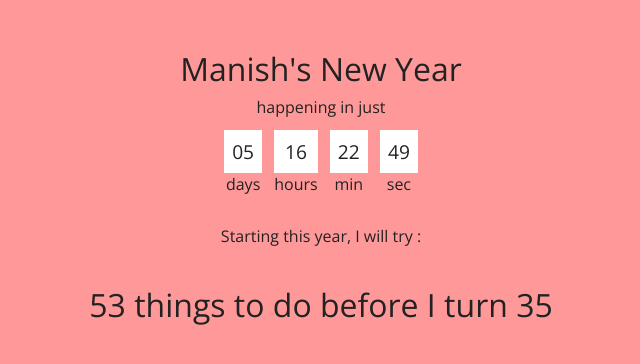
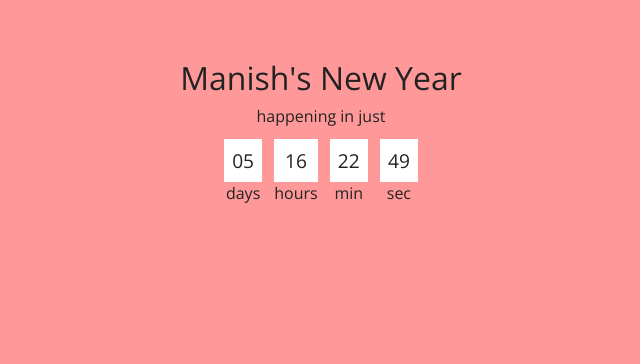
Before and after one commit to manishekhawat/manishekhawat.github.io, a plain HTML site: page index.html in a window 1280 px wide. Shown: the whole page, without its empty margins (319-959 px from the left). Drawn offline with nearby package versions, Linux system fonts and the light colour scheme.

Commit message:
Removed some info

```diff
--- a/index.html
+++ b/index.html
@@ -23,13 +23,13 @@
                 sec</div>
         </section>
 
-        <ol>
+       <!-- <ol>
             <li>
                 Starting this year, I will try :
             </li>
 
         </ol>
-        <h1>53 things to do before I turn 35</h1>
+        <h1>53 things to do before I turn 35</h1>-->
 
 
     </section>
```
